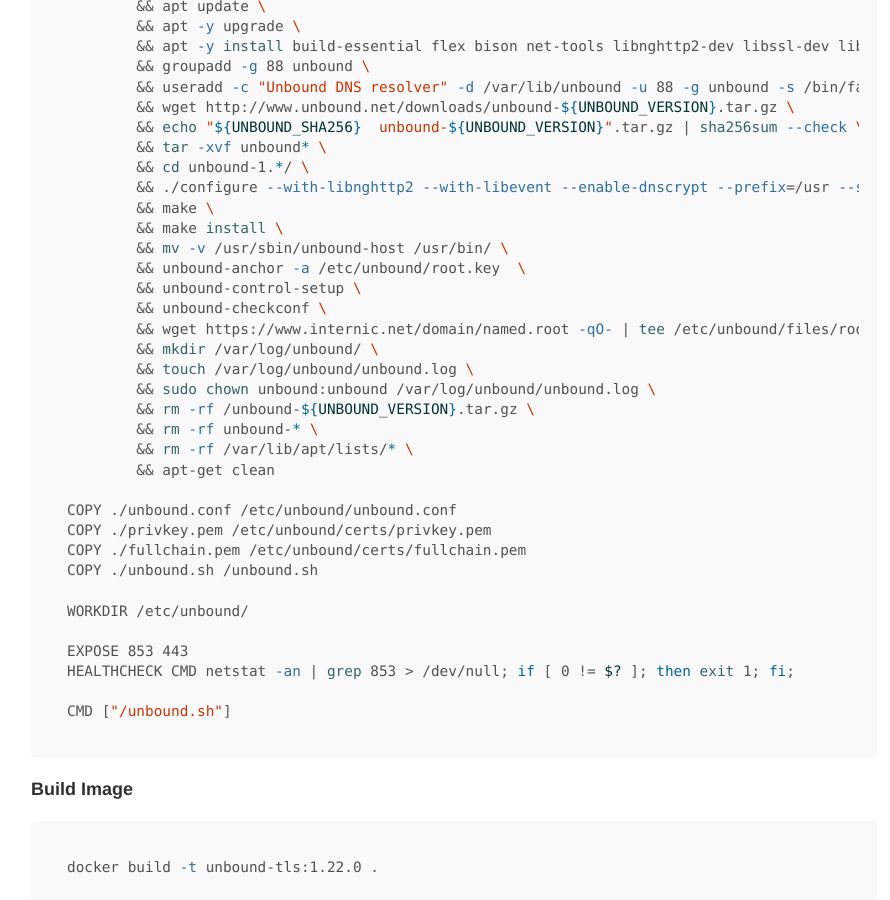
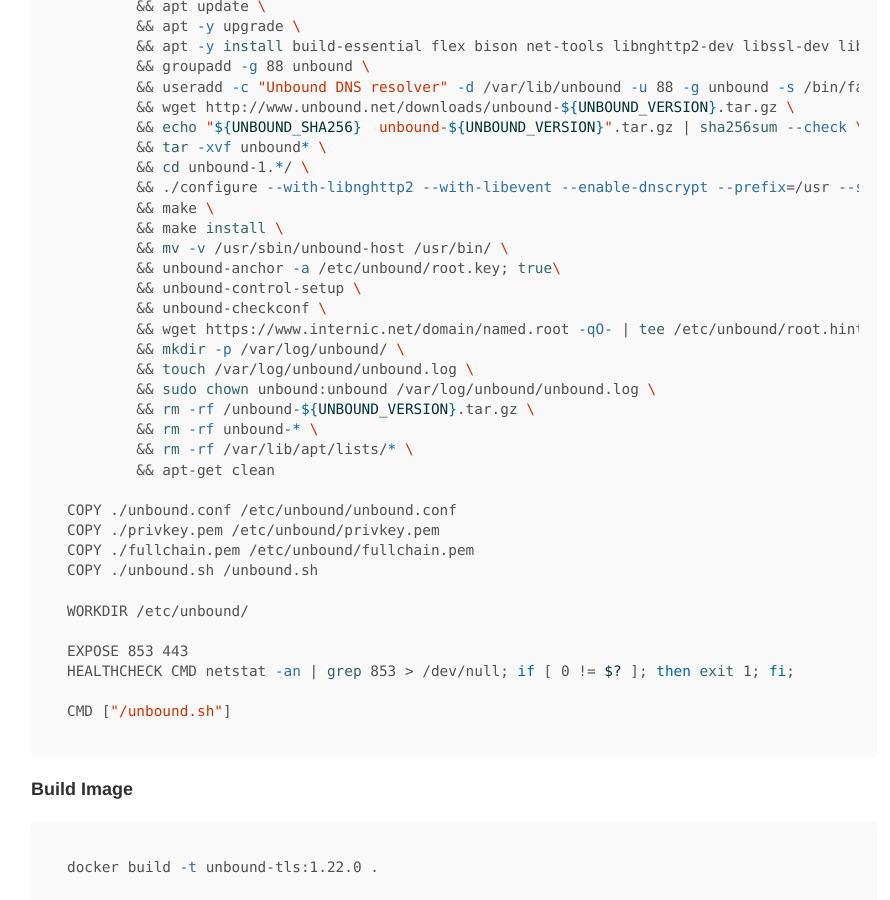
Before and after one commit to ChAndreas/chandreas.github.io, a Jekyll site: the page built from _posts/2019-01-29-unbound-privdns.md, in a window 1280 px wide and 900 px high, scrolled down 3397 px. Shown: the whole window, without its empty margins (186-1076 px from the left). Built offline with Jekyll 4.4.1, drawn with Linux system fonts in a browser that asks for light colours; some of the changed text lies outside the part shown.

Commit message:
Update 2019-01-29-unbound-privdns.md

```diff
--- a/_posts/2019-01-29-unbound-privdns.md
+++ b/_posts/2019-01-29-unbound-privdns.md
@@ -46,7 +46,7 @@
         pidfile: "/var/run/unbound.pid"
         logfile: "/var/log/unbound/unbound.log"
         auto-trust-anchor-file: "/etc/unbound/root.key"
-	root-hints: "/etc/unbound/files/root.hints"
+	root-hints: "/etc/unbound/root.hints"
         log-local-actions: yes
         log-queries: yes
         log-replies: yes
@@ -61,8 +61,8 @@
         do-tcp: yes
         do-ip6: yes
         access-control: 0.0.0.0/0 allow
-        tls-service-key: "/etc/unbound/certs/privkey.pem"
-        tls-service-pem: "/etc/unbound/certs/fullchain.pem"
+        tls-service-key: "/etc/unbound/privkey.pem"
+        tls-service-pem: "/etc/unbound/fullchain.pem"
         tls-port: 853
         minimal-responses: yes
         cache-min-ttl: 0
@@ -160,11 +160,11 @@
 	&& make \
 	&& make install \
 	&& mv -v /usr/sbin/unbound-host /usr/bin/ \
-	&& unbound-anchor -a /etc/unbound/root.key  \
+	&& unbound-anchor -a /etc/unbound/root.key; true\
 	&& unbound-control-setup \
 	&& unbound-checkconf \
-	&& wget https://www.internic.net/domain/named.root -qO- | tee /etc/unbound/files/root.hints \
-        && mkdir /var/log/unbound/ \
+	&& wget https://www.internic.net/domain/named.root -qO- | tee /etc/unbound/root.hints \
+        && mkdir -p /var/log/unbound/ \
         && touch /var/log/unbound/unbound.log \
         && sudo chown unbound:unbound /var/log/unbound/unbound.log \
 	&& rm -rf /unbound-${UNBOUND_VERSION}.tar.gz \
@@ -173,8 +173,8 @@
 	&& apt-get clean
 
 COPY ./unbound.conf /etc/unbound/unbound.conf
-COPY ./privkey.pem /etc/unbound/certs/privkey.pem
-COPY ./fullchain.pem /etc/unbound/certs/fullchain.pem
+COPY ./privkey.pem /etc/unbound/privkey.pem
+COPY ./fullchain.pem /etc/unbound/fullchain.pem
 COPY ./unbound.sh /unbound.sh
 
 WORKDIR /etc/unbound/
```
